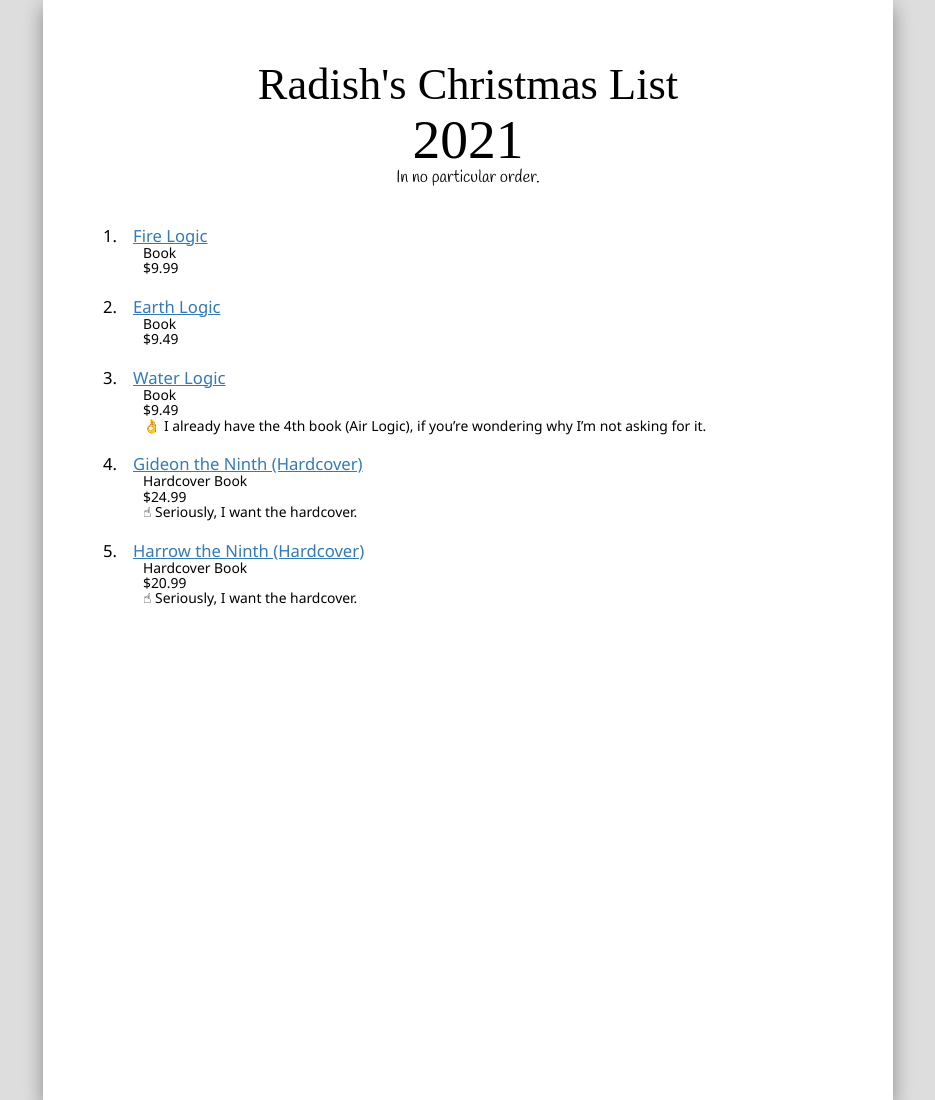
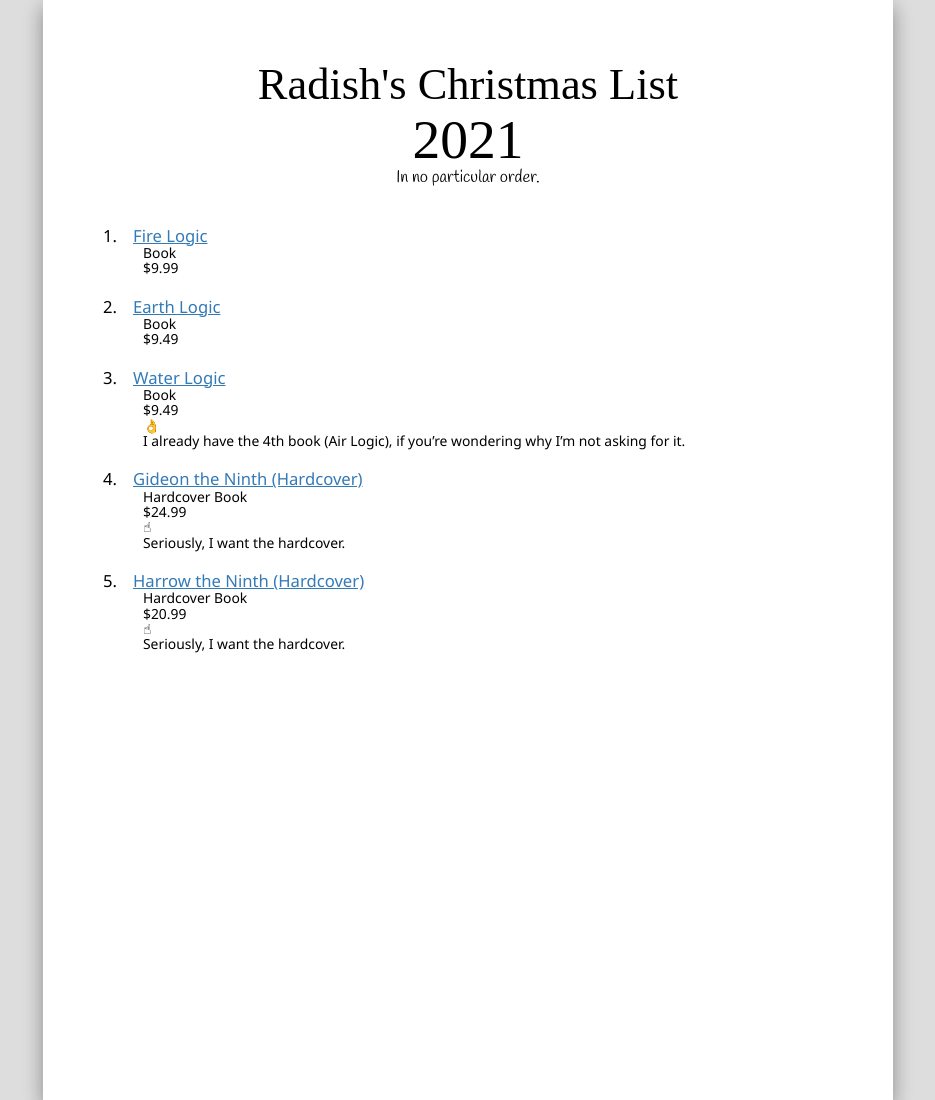
Before and after one commit to PsiRadish/psiradish.github.io, a Jekyll site: the page built from gift.html, in a window 1280 px wide. Shown: the whole page, without its empty margins (172-1107 px from the left). Built offline with Jekyll 4.4.1, drawn with Linux system fonts in a browser that asks for light colours; nearby versions of some CDN libraries; some web fonts are replaced.

Commit message:
Emoji fixes

```diff
--- a/css/main.scss
+++ b/css/main.scss
@@ -183,3 +183,8 @@
         border-bottom: 1px dotted mix(white, $nav-color, 88%);
     }
 }
+
+.emoji
+{
+    font-family: Noto Color Emoji, Apple Color Emoji, Segoe UI Emoji;
+}
--- a/gift.html
+++ b/gift.html
@@ -21,6 +21,8 @@
     {% if gift.note %}
       {% if gift.note.icon %}
         <li class="note fa-{{gift.note.icon}}"> {{ gift.note.text | markdownify }}</li>
+      {% elsif gift.note.emoji %}
+        <li class="note"><span class="emoji">{{ gift.note.emoji }}</span> {{ gift.note.text | markdownify }}</li>
       {% else %}
         <li class="note">{{ gift.note.text | markdownify }}</li>
       {% endif %}
```
Also changed, not shown: _data/gifts.yml (+6 -3 lines).
